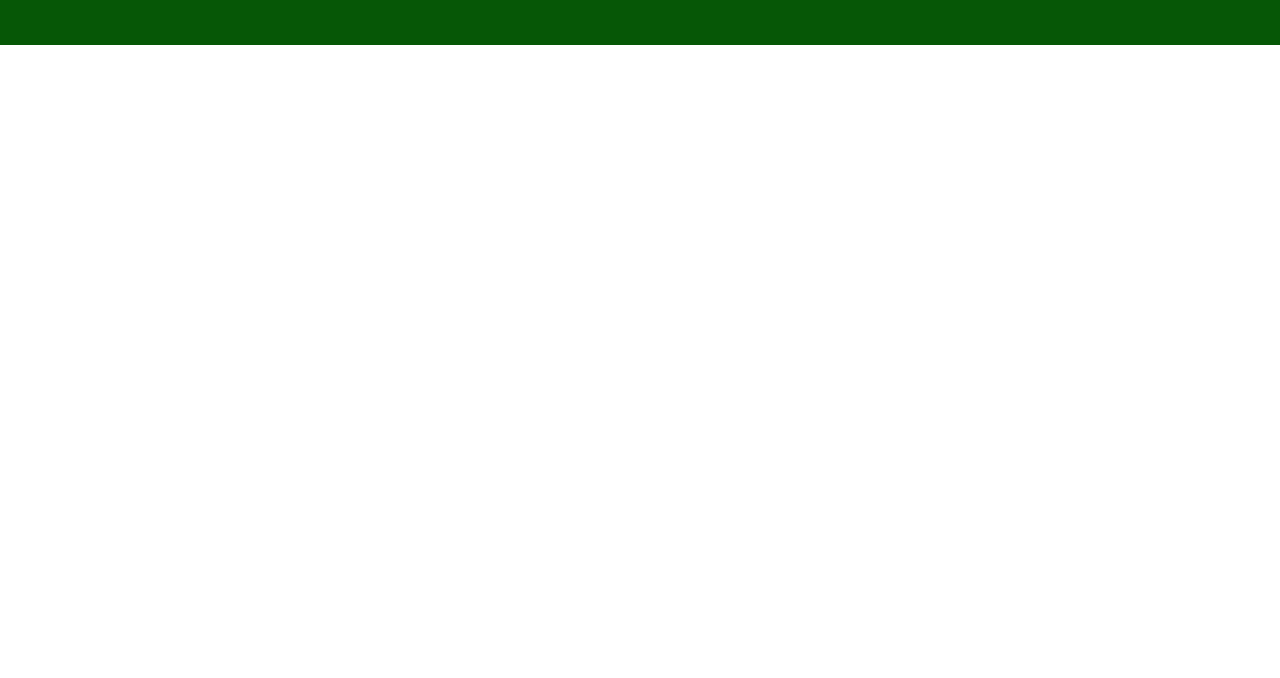
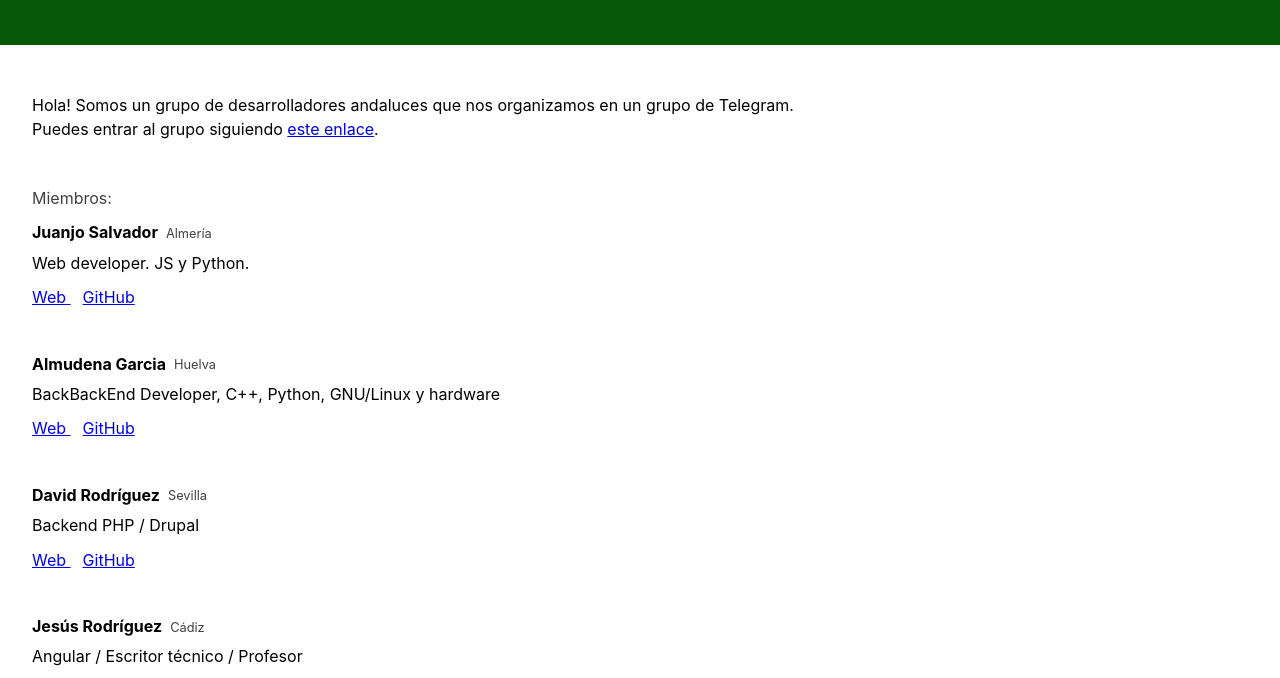
Before and after one commit to Andalucia-Developers/andalucia-developers, a website: page index.html in a window 1280 px wide. Shown: the part 112-790 px from the top of the page. Drawn offline with nearby package versions, Linux system fonts and the light colour scheme.

Commit message:
the simplest web

```diff
--- a/index.css
+++ b/index.css
@@ -19,6 +19,52 @@ main {
   padding: 2rem;
 }
 
-section a {
+.description {
+  line-height: 1.5;
+}
+
+section {
+  margin-top: 3rem;
+}
+
+section > p {
+  opacity: 0.75;
+}
+
+ul {
+  list-style: none;
+  margin: 0;
+  padding: 0;
+}
+
+li {
+  margin-bottom: 3rem;
+}
+
+.name {
+  margin: 12px 0;
+  display: flex;
+  align-items: flex-end;
+}
+
+.name img {
+  border-radius: 4px;
+  margin-right: 8px;
+  margin-bottom: -2px;
+}
+
+.name strong {
+  margin-right: 8px;
+}
+
+small {
+  opacity: 0.75;
+}
+
+.bio {
+  margin: 12px 0;
+}
+
+.links a {
   margin-right: 12px;
 }
--- a/index.html
+++ b/index.html
@@ -39,17 +39,54 @@
     <h1>Andalucía Developers</h1>
     <h2>Código con denominación de origen</h2>
   </header>
-  <main id="vue"></main>
+  <main>
+    <p class="description">
+      Hola! Somos un grupo de desarrolladores andaluces que nos organizamos en un grupo de Telegram. <br />
+      Puedes entrar al grupo siguiendo <a href="https://t.me/andaluciadev">este enlace</a>.
+    </p>
+    <section>
+      <p>Miembros:</p>
+      <ul id="vue">
+        <li v-for="member in people">
+          <p class="name">
+            <img :src="member.Foto" v-if="member.Foto" alt="avatar" />
+            <strong>{{ member.Nombre }}</strong>
+            <small>{{ member.Provincia }}</small>
+          </p>
+          <p class="bio">{{ member.Bio }}</p>
+          <p class="links">
+            <a :href="link.link" v-for="link in member.Links">
+              {{link.name}}
+            </a>
+          </p>
+        </li>
+      </ul>
+    </section>
+  </main>
   <script src="https://unpkg.com/vue"></script>
   <script>
     new Vue({
       el: '#vue',
       data: { people: [] },
       mounted () {
+        if (typeof window.fetch !== 'function') {
+          console.info('This browser is not supported')
+          return
+        }
         window.fetch('data.json')
           .then(res => res.json())
           .then(data => {
-            this.people = data['Miembros'];
+            this.people = data['Miembros'].map(d => {
+              d.Foto = d.Foto && d.Foto.replace('![](', '').replace(')', '')
+              d.Links = d.Web.split(',').map(text => {
+                const parts = text.split('](').map(part => part.replace(/[\[\)]/, ''))
+                return {
+                  name: parts[0],
+                  link: parts[1]
+                }
+              })
+              return d
+            })
           })
       }
     })
```
